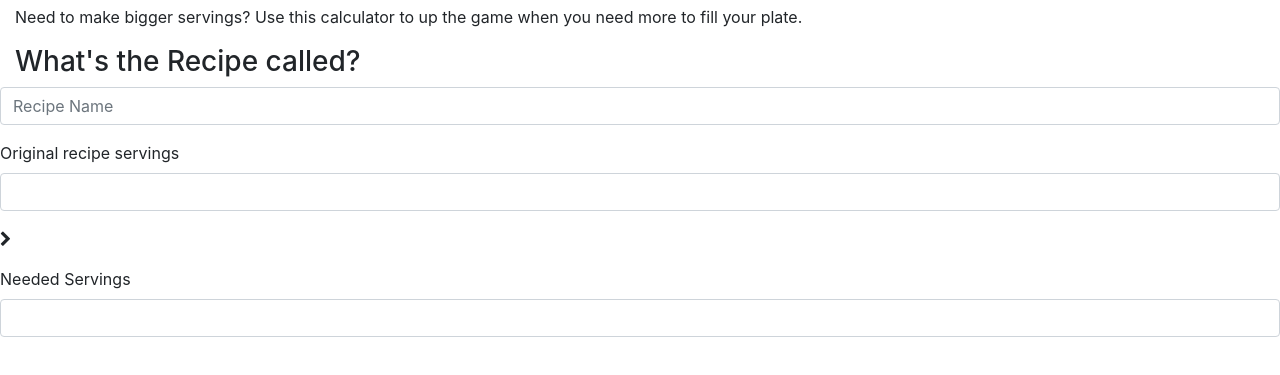
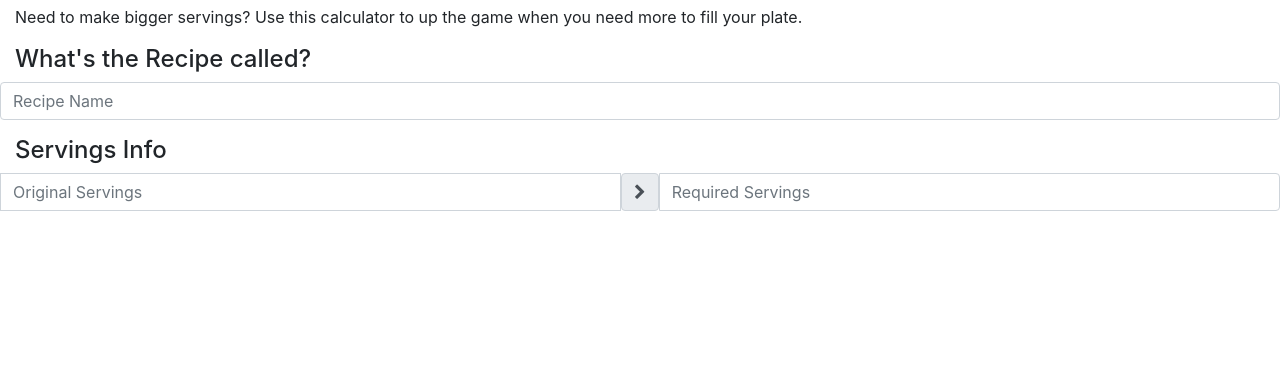
Before and after one commit to daveyloder/JavaScript-Recipe-Resize, a plain HTML site: page index.html in a window 1280 px wide. Shown: the part 41-416 px from the top of the page. Drawn offline with nearby package versions, Linux system fonts and the light colour scheme.

Commit message:
Update index.html

```diff
--- a/index.html
+++ b/index.html
@@ -18,24 +18,21 @@
 
         <div class="form-group">
             <label class="form-text">
-                <h3 class="col-sm-12">What's the Recipe called?</h3>
+                <h4 class="col-sm-12">What's the Recipe called?</h4>
             </label>
             <input class="form-control" maxlength="100" name="recipeName" required="true" type="text" value placeholder="Recipe Name" autocomplete="off">
 
         </div>
 
-        <div class="form-group col-xs-4">
-            <label class="form-text">Original recipe servings</label>
-            <input type="number" min="0" inputmode="numeric" pattern="[0-9]*" name="originalServ" class="form-control" required="true" value placeholder="" autocomplete="off">
+        <div class="input-group">
+            <h4 class="col-sm-12">Servings Info</h4>
+            <input type="number" min="0" inputmode="numeric" pattern="[0-9]*" name="originalServ" class="form-control" required="true" value placeholder="Original Servings">
+            <span class="input-group-text"><i class="fa fa-chevron-right"></i></span>
+            <input type="number" min="0" inputmode="numeric" pattern="[0-9]*" name="resizeServ" class="form-control" required="true" value="" placeholder="Required Servings" autocomplete="off">
         </div>
-        <div class="form-group col-xs-4">
-            <i class="fa fa-chevron-right" aria-hidden="true"></i>
-        </div>
-        <div class="form-group col-xs-4">
-            <label class="form-text">Needed Servings</label>
-            <input type="number" min="0" inputmode="numeric" pattern="[0-9]*" name="resizeServ" class="form-control" required="true" value="" placeholder="" autocomplete="off">
-        </div>
+        <table>
 
+        </table>
 
     </form>
 </body>
```
